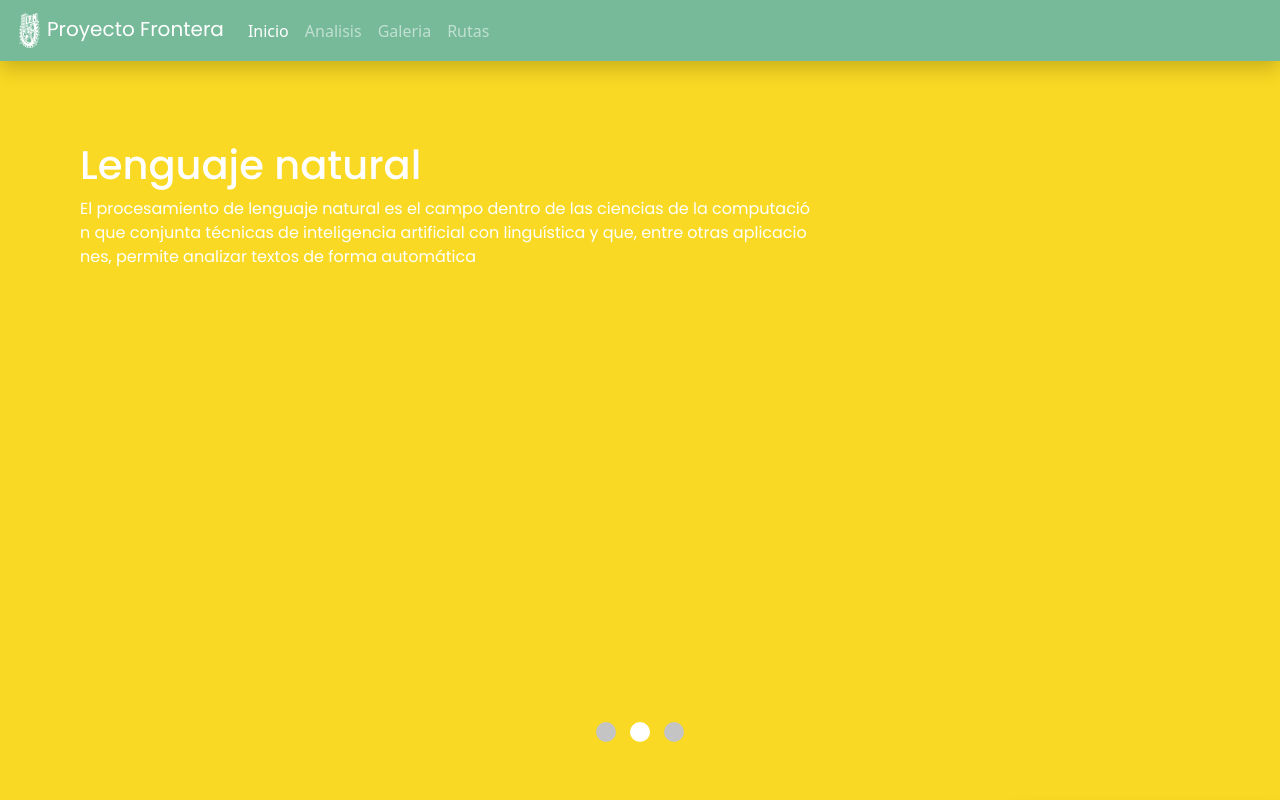
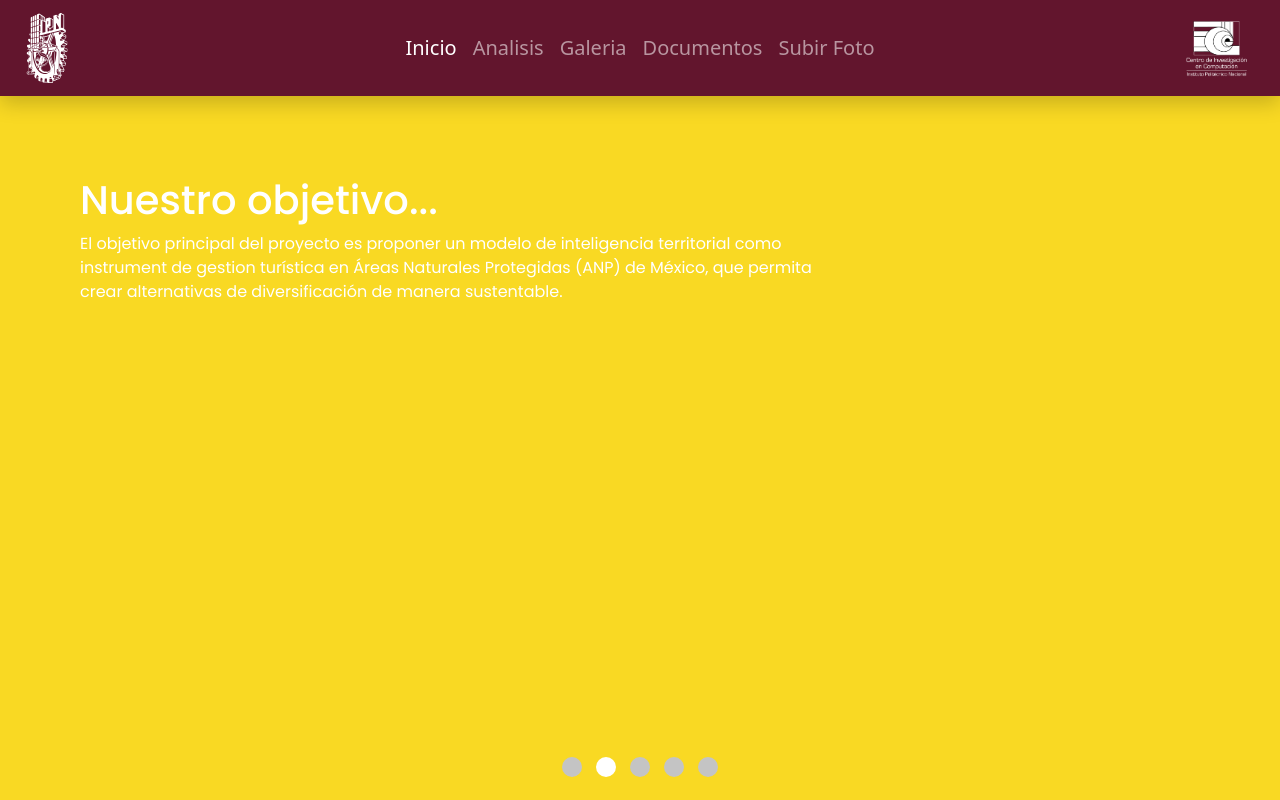
Before and after one commit to david-oaxaca/proyecto-frontera, a React (Create React App) app: page / in a window 1280 px wide. Shown: the top 800 px of the page. Built offline with nearby package versions, Linux system fonts and the light colour scheme.

Commit message:
Header styles modified and slides added

```diff
--- a/src/Assets/Styles/header.scss
+++ b/src/Assets/Styles/header.scss
@@ -1,4 +1,5 @@
 @import './style.scss';
+
 
 .custom-bg-color {
     background-color: var(--primary-color);
@@ -16,3 +17,7 @@
 .font-brand{
     font-family: 'Poppins', sans-serif;
 }
+
+.navbar .navbar-nav .nav-item {
+    font-size: 20px;
+}
--- a/src/Assets/Styles/homepage.scss
+++ b/src/Assets/Styles/homepage.scss
@@ -11,7 +11,7 @@ main {
 }
 
 .slideshow {
-    height: calc(100vh - 54px);
+    height: calc(100vh - 70px);
     margin: 0 auto;
     overflow: hidden;
 
@@ -31,7 +31,7 @@ main {
                 padding: 80px;
 
                 p{
-                    word-break: break-all;
+                    word-break: nowrap;
                     white-space: normal;
                 }
             }
@@ -72,7 +72,7 @@ main {
     }
 
     .info-cell {
-        height: calc(100vh - 54px);
+        height: calc(100vh - 70px);
         text-align: center;
         padding: 6%;
 
--- a/src/Assets/Styles/style.scss
+++ b/src/Assets/Styles/style.scss
@@ -5,8 +5,8 @@
 :root {
     --white: #FFFFFF;
     --black: #000000;
-    --primary-color: #76BA99;
-    --secondary-color: #ADCF9F;
+    --primary-color: #62152D;
+    --secondary-color: #CCC;
     --terciary-color: #CED89E;
 }
 
--- a/src/Components/Header.jsx
+++ b/src/Components/Header.jsx
@@ -1,5 +1,6 @@
 import React, { useState, useEffect } from 'react';
 import IPN from '../Assets/Icons/ipn_logo.svg';
+import CIC from '../Assets/Images/cic.png';
 import '../Assets/Styles/header.scss';
 
 export default function Header() {
@@ -15,6 +16,10 @@ export default function Header() {
             setValue("Analisis");
         } else if (path === "Rutas") {
             setValue("Rutas");
+        } else if (path === "Documentos") {
+            setValue("Documentos");
+        } else if (path === "SubirFoto") {
+            setValue("Subir Foto");
         }
     }, []);
 
@@ -22,16 +27,14 @@ export default function Header() {
         <header className='sticky-top'>
             <nav className="navbar navbar-expand-lg navbar-dark custom-bg-color nav-shadow">
                 <div className="container-fluid">
-                    <a className="navbar-brand font-brand"  href="/">
-
-                        <img src={IPN} alt="IPN" className='filter-white' width='35px' height='35px'/>
-                        Proyecto Frontera
+                    <a className="navbar-brand font-brand"  href="https://www.ipn.mx/">
+                        <img src={IPN} alt="IPN" className='filter-white' width='70px' height='70px'/>
                     </a>
                     <button className="navbar-toggler" type="button" data-bs-toggle="collapse" data-bs-target="#navbarNav" aria-controls="navbarNav" aria-expanded="false" aria-label="Toggle navigation">
                         <span className="navbar-toggler-icon"></span>
                     </button>
                     <div className="collapse navbar-collapse" id="navbarNav">
-                        <ul className="navbar-nav">
+                        <ul className="navbar-nav mx-auto">
                             <li className="nav-item">
                                 <a className={`nav-link ${value === 'Home' ? "active" : ''}`} onClick={(e, value) => setValue(value)} href="/">Inicio</a>
                             </li>
@@ -42,10 +45,16 @@ export default function Header() {
                                 <a className={`nav-link ${value === 'Galeria' ? "active" : ''}`} onClick={(e, value) => setValue(value)} href="/Galeria">Galeria</a>
                             </li>
                             <li className="nav-item">
-                                <a className={`nav-link ${value === 'Rutas' ? "active" : ''}`} onClick={(e, value) => setValue(value)} href="/Rutas">Rutas</a>
+                                <a className={`nav-link ${value === 'Documentos' ? "active" : ''}`} onClick={(e, value) => setValue(value)} href="/Documentos">Documentos</a>
+                            </li>
+                            <li className="nav-item">
+                                <a className={`nav-link ${value === 'Subir Foto' ? "active" : ''}`} onClick={(e, value) => setValue(value)} href="/SubirFoto">Subir Foto</a>
                             </li>
                         </ul>
                     </div>
+                    <a className="navbar-brand font-brand"  href="https://www.cic.ipn.mx/">
+                        <img src={CIC} alt="IPN" width='70px' height='70px'/>
+                    </a>
                 </div>
             </nav>
         </header>
--- a/src/Components/Slideshow.jsx
+++ b/src/Components/Slideshow.jsx
@@ -2,18 +2,28 @@ import React, { useEffect, useRef, useState } from 'react';
 
 const slides = [{
                     "color": "#36AE7C",
-                    "title": "Nuestro proyecto",
-                    "text": "El turismo es una actividad económica de gran relevancia en México. Las áreas naturales protegidas son áreas resguardadas para la conservación de su biodiversidad, en las que recientemente se ha buscado implementar estrategias que permitan aprovecharalas turísticamentede una forma sustentable..."
+                    "title": "Normativa del CONACYT...",
+                    "text": "Este proyecto desarrollado bajo la normatividad de CONACYT, dependiente de la convocatoria de ciencia de frontera es desarrollado por la Universidad Autónoma de San Luis Potosí, la Universidad Nacional Autónoma de México, y el Instituto Politécnico Nacional."
                 },
                 {
                     "color": "#F9D923",
-                    "title": "Lenguaje natural",
-                    "text": "El procesamiento de lenguaje natural es el campo dentro de las ciencias de la computación que conjunta técnicas de inteligencia artificial con linguística y que, entre otras aplicaciones, permite analizar textos de forma automática"
+                    "title": "Nuestro objetivo...",
+                    "text": "El objetivo principal del proyecto es proponer un modelo de inteligencia territorial como instrument de gestion turística en Áreas Naturales Protegidas (ANP) de México, que permita crear alternativas de diversificación de manera sustentable."
                 },
                 {
                     "color": "#EB5353",
-                    "title": "CIC - IPN",
-                    "text": "El laboratorio de Procesamiento Inteligente de Información Geospacial fue el encargado de la elaboración de este proyecto en el plazo de Agosto 2022 a Diciembre 2022."
+                    "title": "Sistema de información geografica...",
+                    "text": "Este sitio representa el Sistema de Información Geográfica en el que se muestran mapas de las ANP estudiadas durante el Desarrollo del proyecto, así como los atributos turísticos que las component."
+                },
+                {
+                    "color": "#187498",
+                    "title": "Información sobre el inventario turistico...",
+                    "text": "En el sitio también se cuenta con información sobre el inventario turístico de las ANP estudiadas, en el que se mencionan lso recursos y atractivos turísticos existentes, información sobre planes de manejo de área y datos recabados en las actividades de campo realizadas en cada ANP."
+                },
+                {
+                    "color": "#FFAD60",
+                    "title": "Plan de desarrollo nacional...",
+                    "text": "El proyecto sigue la premisa del plan de Desarrollo Nacional de 2019 en el que se considera la importancia del desarrollo económico del país, considerando que la actividad turística en México es una de las actividades económicas de mayor demanda."
                 }]
 
 const delay = 3500;
--- /dev/null
+++ b/src/Pages/Documentos.jsx
@@ -0,0 +1,7 @@
+import React from 'react'
+
+export default function Documentos() {
+  return (
+    <div>Documentos</div>
+  )
+}
--- /dev/null
+++ b/src/Pages/SubirFoto.jsx
@@ -0,0 +1,7 @@
+import React from 'react'
+
+export default function SubirFoto() {
+  return (
+    <div>SubirFoto</div>
+  )
+}
--- a/src/Routes/App.jsx
+++ b/src/Routes/App.jsx
@@ -4,7 +4,8 @@ import Layout from '../Layouts/Layout';
 import Home from '../Pages/Home';
 import Galeria from '../Pages/Galeria';
 import Analisis from '../Pages/Analisis';
-import Rutas from '../Pages/Rutas';
+import Documentos from '../Pages/Documentos';
+import SubirFoto from '../Pages/SubirFoto';
 
 function App() {
   return (
@@ -14,7 +15,8 @@ function App() {
           <Route exact path="/" element={<Home/>}/>
           <Route exact path="/Galeria" element={<Galeria/>}/>
           <Route exact path="/Analisis" element={<Analisis/>}/>
-          <Route exact path="/Rutas" element={<Rutas/>}/>
+          <Route exact path="/Documentos" element={<Documentos/>}/>
+          <Route exact path="/SubirFoto" element={<SubirFoto/>}/>
         </Routes>
       </Layout>
     </BrowserRouter>
```
Also changed, not shown: src/Assets/Icons/cic_logo.svg (added), src/Assets/Images/cic.png (added).
